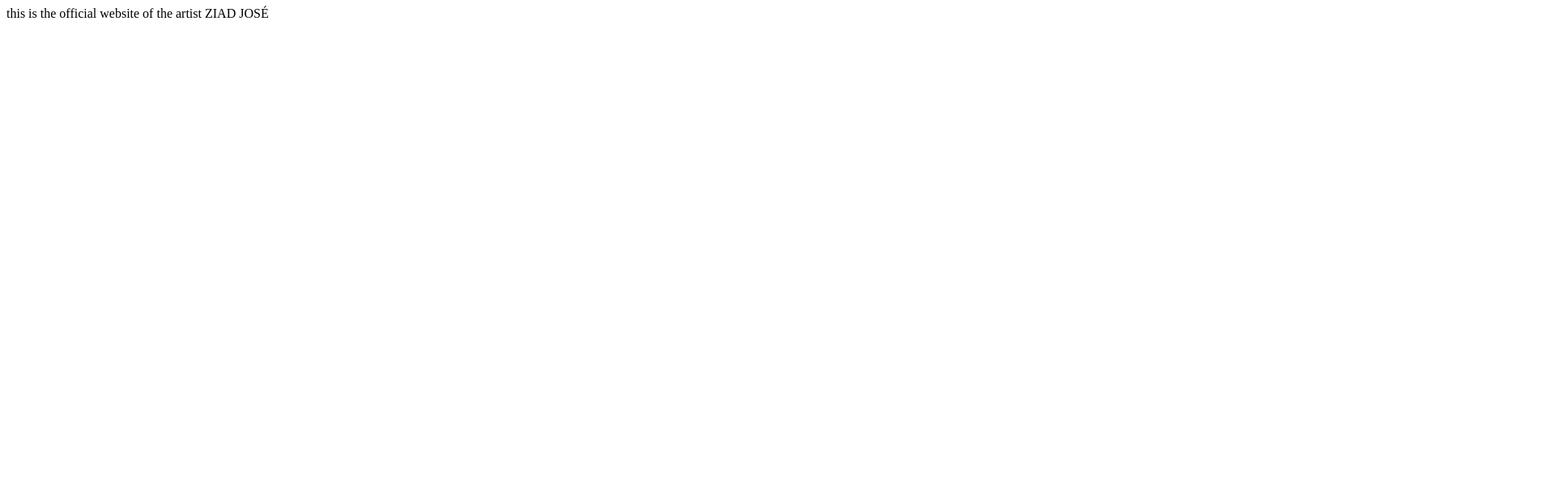
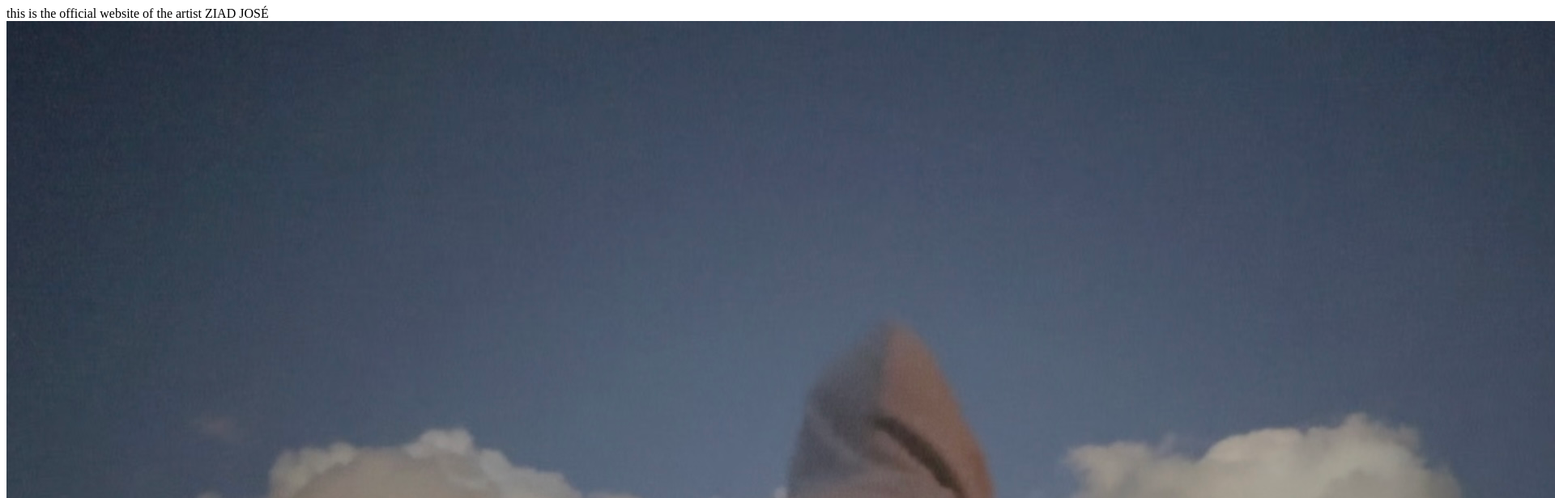
Before and after one commit to LaPush/ziadjos--page, a plain HTML site: page index.html in a window 1280 px wide. Shown: the top 616 px of the page at 81% size, 1920 px wide, since content can reach past the window. Drawn offline with Linux system fonts and the light colour scheme.

Commit message:
Update index.html

```diff
--- a/index.html
+++ b/index.html
@@ -1 +1,2 @@
 this is the official website of the artist ZIAD JOSÉ
+<img src="IMG_0363.jpg" alt="ziadjosé">
```
